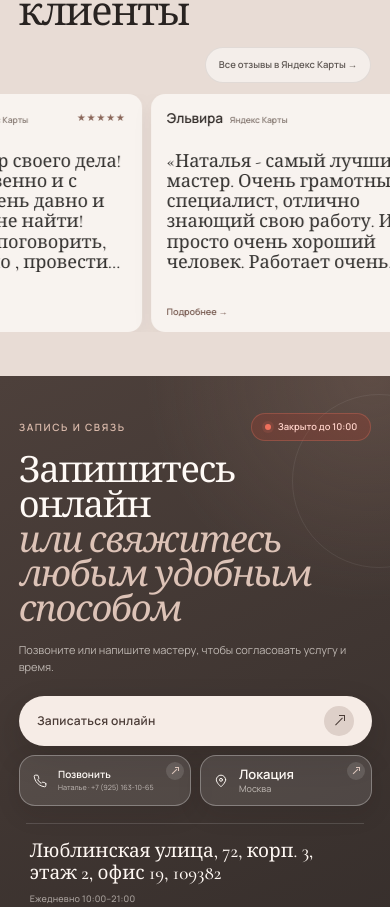
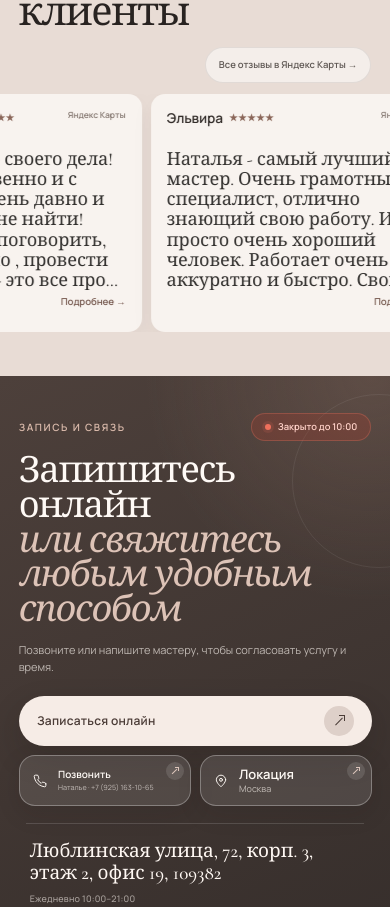
Before and after one commit to ichAEY/TAN-0012, a Next.js app: page / in a window 390 px wide. Shown: the part 3461-4368 px from the top of the page. Built offline with nearby package versions, Linux system fonts and the light colour scheme.

Commit message:
Refine mobile review architecture experiment

```diff
--- a/app/master-template.tsx
+++ b/app/master-template.tsx
@@ -1562,11 +1562,11 @@ export default function MasterTemplate() {
                             reviewWasDraggedRef.current = false;
                           }}
                         >
-                          <div className="dct-review-card-head">
-                            <strong>{review.author} <small>{review.source || site.template.reviewSource}</small></strong>
-                            <span aria-label="5 из 5">★★★★★</span>
+                          <div className="dct-review-card-head mct-mobile-review-head">
+                            <strong><span className="mct-mobile-review-name">{review.author}</span><span className="mct-mobile-review-stars" aria-label="5 из 5">★★★★★</span></strong>
+                            <small className="mct-mobile-review-source">{review.source || site.template.reviewSource}</small>
                           </div>
-                          <blockquote>«{review.text}»</blockquote>
+                          <blockquote>{review.text}</blockquote>
                           <i>{translatedText("Подробнее")} →</i>
                         </a>
 
@@ -1575,7 +1575,7 @@ export default function MasterTemplate() {
                             <strong>{review.author} <small>{review.source || site.template.reviewSource}</small></strong>
                             <span aria-label="5 из 5">★★★★★</span>
                           </div>
-                          <blockquote>«{review.text}»</blockquote>
+                          <blockquote>{review.text}</blockquote>
                           {reviewIsLong && (
                             <a
                               className="dct-review-continue"
```
Also changed, not shown: app/template.css, 1 other file (tests, documents, lock files or other folders).
